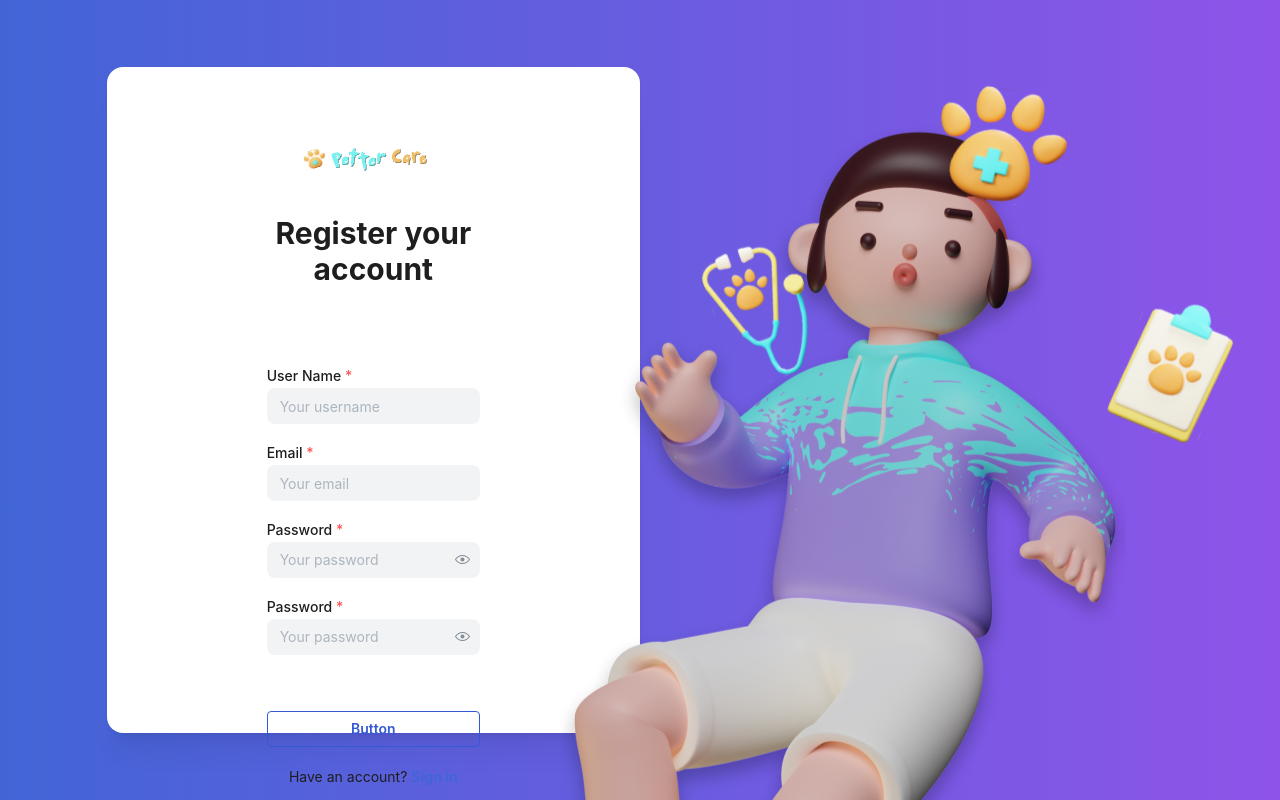
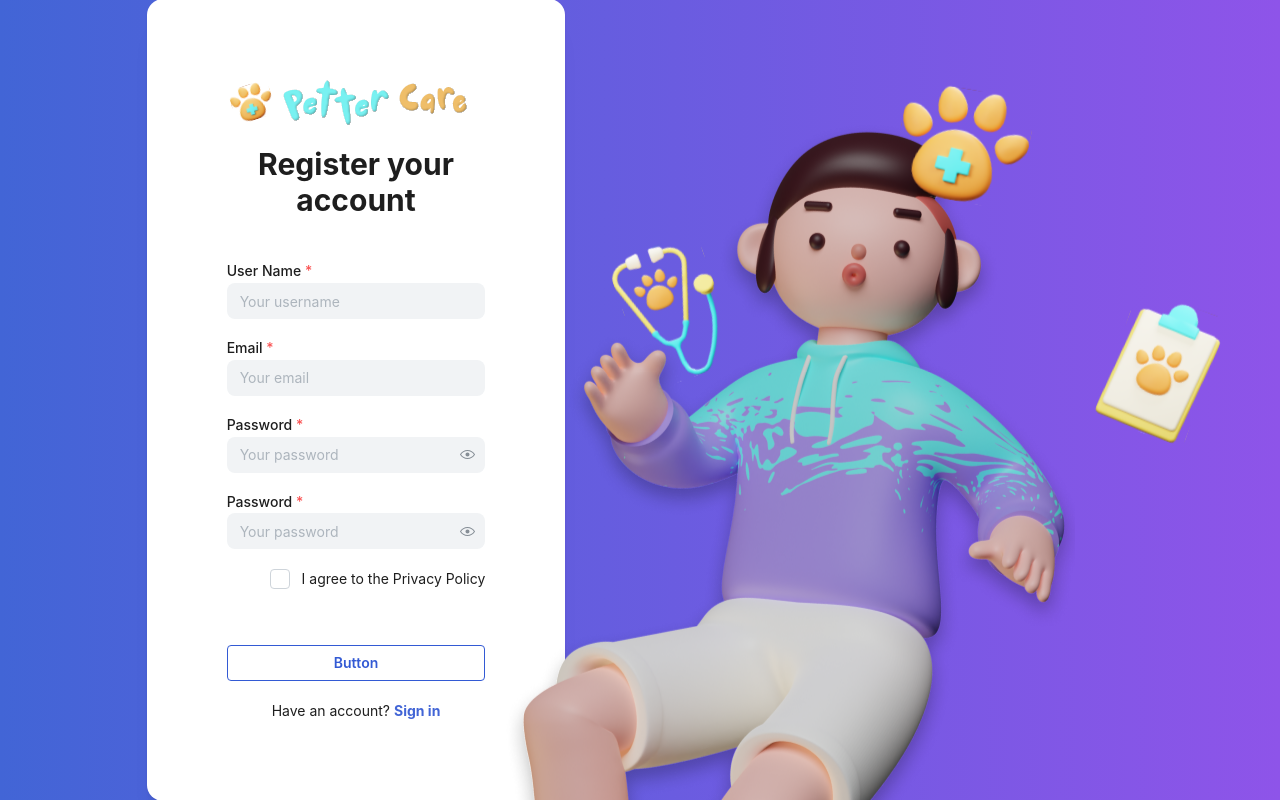
Before and after one commit to Ethea2/petter-care, a React (Vite) app in the folder frontend/: page /register in a window 1280 px wide. Built offline with nearby package versions, Linux system fonts and the light colour scheme.

Commit message:
chore: made register form smaller

```diff
--- a/frontend/src/components/register/RegisterAnimation.tsx
+++ b/frontend/src/components/register/RegisterAnimation.tsx
@@ -3,13 +3,13 @@ const RegisterAnimation = () => {
         <>
         <div>
             {/* Marni */}
-            <img className='fixed right-[12%] bottom-[-10%] floating-image' src="/sprites/badrun.png"/> {/* TODO: Fix shrinking for Marni */}
+            <img className='fixed right-[16%] bottom-[-10%] floating-image' src="/sprites/badrun.png"/> {/* TODO: Fix shrinking for Marni */}
             {/* Stethoscope */}
-            <img className='fixed right-[35%] top-[30%] h-1/5 floating-image' src="/sprites/img6.svg"/>
+            <img className='fixed right-[42%] top-[30%] h-1/5 floating-image' src="/sprites/img6.svg"/>
             {/* Board */}
-            <img className='fixed right-[3%] top-[37%] h-1/5 floating-image' src="/sprites/img7.svg"/>
+            <img className='fixed right-[4%] top-[37%] h-1/5 floating-image' src="/sprites/img7.svg"/>
             {/* Paw */}
-            <img className='fixed h-1/6 right-[16%] top-[10%] floating-image' src="/sprites/img8.svg"/>
+            <img className='fixed h-1/6 right-[19%] top-[10%] floating-image' src="/sprites/img8.svg"/>
         </div>
         </>
     )
--- a/frontend/src/components/register/RegisterForm.tsx
+++ b/frontend/src/components/register/RegisterForm.tsx
@@ -16,14 +16,14 @@ import { Link } from 'react-router-dom';
 const RegisterForm = () => {
     return (
         <>
-        <Paper className='h-full p-20 px-40' shadow="lg" radius="lg">
-            <img className='mx-auto pr-4 mb-12 w-2/3 hover:brightness-75 cursor-pointer transition duration-400 ease-in-out' src="/logo.svg" alt="Logo" />
+        <Paper className='ml-10 p-20 w-full' shadow="lg" radius="lg">
+            <img className='mx-auto pr-4 mb-6 w-2/2 hover:brightness-75 cursor-pointer transition duration-400 ease-in-out' src="/logo.svg" alt="Logo" />
             <Title className='-m-1 text-3xl' ta="center">
                 Register your account
             </Title>
 
             <TextInput
-                className='mt-20'
+                className='mt-11'
                 variant='filled'
                 label="User Name"
                 placeholder="Your username"
@@ -65,9 +65,9 @@ const RegisterForm = () => {
                 error=''
                 // TODO: Put error message here
             />
-            {/* <Group justify="space-between" mt="lg">
+            <Group justify="end" mt="lg">
                 <Checkbox label="I agree to the Privacy Policy"/>
-            </Group> */}
+            </Group>
 
             {/* BUG: variant: filled would not work at all AAAAAAAAAAAAAAAAAAAAAAAAAAAA */}
             <div className='mt-14'>
--- a/frontend/src/pages/home/Register.tsx
+++ b/frontend/src/pages/home/Register.tsx
@@ -5,17 +5,15 @@ const Register = () => {
     return (
         <>
             <div className='fixed flex justify-center items-center w-screen h-screen bg-gradient-to-r from-primary-blue to-accent3-purple'>
-                <div className='flex w-5/6 h-5/6'>
+                <div className='flex w-5/6 h-5/7'>
 
                     {/* Left */}
-                    <div className='w-1/2'>
+                    <div className='flex w-[43%] justify-center items-center'>
                         <RegisterForm></RegisterForm>
                     </div>
 
                     {/* Right */}
-                    <div className='w-1/2 h-full'>
                         <RegisterAnimation></RegisterAnimation>
-                    </div>
                 </div>
 
             </div>
```
